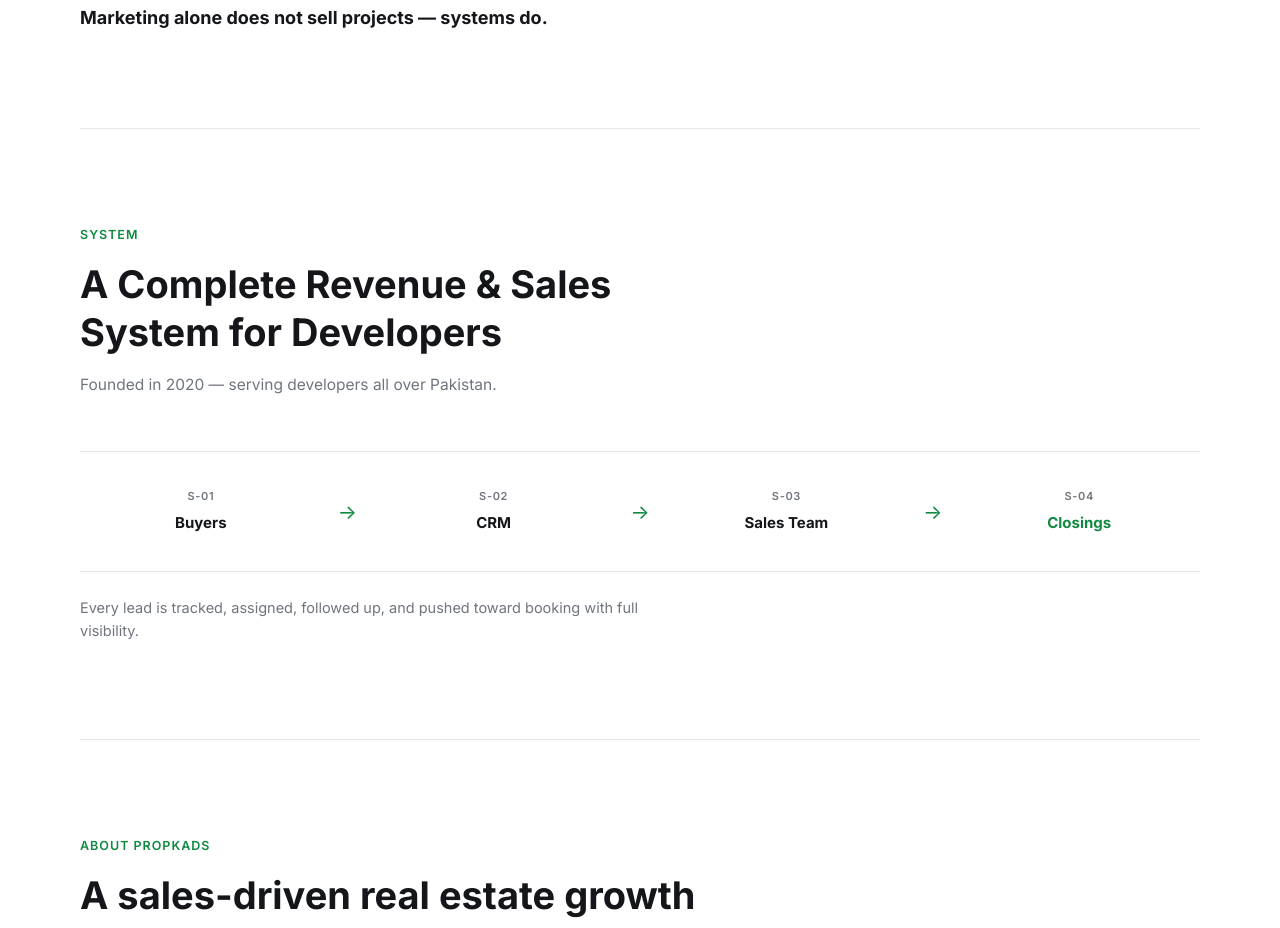
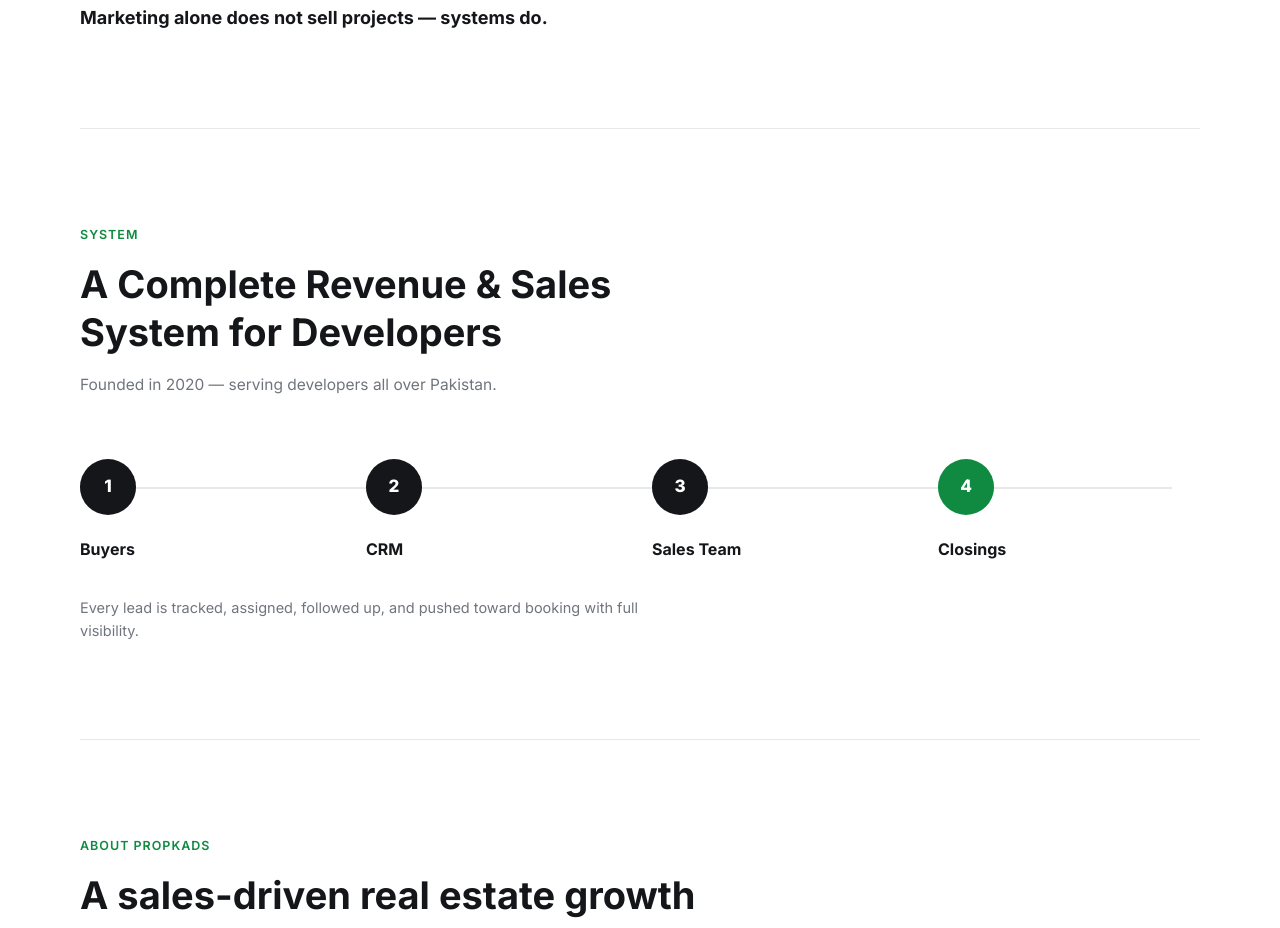
Before and after one commit to khurram7jc/propkads-website, a Next.js app: page / in a window 1280 px wide. Shown: the part 1540-2468 px from the top of the page. Built offline with nearby package versions, Linux system fonts and the light colour scheme; no server answers; the database is empty.

Commit message:
Redesign System Flow with connected timeline style (matches How It Works)

```diff
--- a/app/globals.css
+++ b/app/globals.css
@@ -147,15 +147,7 @@ input, select, textarea{font-family:inherit;}
 @media(max-width:760px){.twocol{grid-template-columns:1fr; gap:36px;}}
 
 /* ---------- SYSTEM FLOW ---------- */
-.flow{
-  margin-top:52px; display:flex; align-items:center; justify-content:space-between;
-  flex-wrap:wrap; gap:16px; padding:36px 0; border-top:1px solid var(--line); border-bottom:1px solid var(--line);
-}
-.flow-step{font-size:15px; font-weight:700; color:var(--ink); text-align:center; flex:1; min-width:120px;}
-.flow-step span{display:block; font-size:11px; font-weight:600; color:var(--slate); letter-spacing:.06em; margin-bottom:6px;}
-.flow-arrow{color:var(--green); font-size:20px; flex-shrink:0;}
 .flow-note{margin-top:24px; font-size:14.5px; color:var(--slate); max-width:560px;}
-@media(max-width:700px){.flow{flex-direction:column;} .flow-arrow{transform:rotate(90deg);}}
 
 /* ---------- ABOUT ---------- */
 .about-v2-intro{margin-top:20px; max-width:820px; display:flex; flex-direction:column; gap:14px;}
--- a/app/page.js
+++ b/app/page.js
@@ -3,6 +3,7 @@ import { useEffect, useState } from 'react';
 import Header from '@/components/Header';
 import Hero from '@/components/Hero';
 import Positioning from '@/components/Positioning';
+import SystemFlow from '@/components/SystemFlow';
 import Services from '@/components/Services';
 import About from '@/components/About';
 import HowItWorks from '@/components/HowItWorks';
@@ -13,6 +14,14 @@ import FAQ from '@/components/FAQ';
 import Footer from '@/components/Footer';
 
 const DEFAULT_CONTENT = {
+  system_eyebrow: 'System',
+  system_heading: 'A Complete Revenue & Sales System for Developers',
+  system_intro: 'Founded in 2020 — serving developers all over Pakistan.',
+  system_step_1: 'Buyers',
+  system_step_2: 'CRM',
+  system_step_3: 'Sales Team',
+  system_step_4: 'Closings',
+  system_note: 'Every lead is tracked, assigned, followed up, and pushed toward booking with full visibility.',
   pos_eyebrow: 'Positioning',
   pos_heading: 'Built for Real Estate Developers — Designed for Closings',
   pos_intro: 'Propkads is not a traditional marketing agency. We build and operate a sales-focused revenue system that connects buyer acquisition, CRM control, and sales team accountability.',
@@ -187,21 +196,7 @@ export default function Home() {
       <Positioning c={c} />
 
       {/* SYSTEM FLOW */}
-      <section className="section container" id="system-flow">
-        <div className="section-tag">System</div>
-        <h2>A Complete Revenue &amp; Sales System for Developers</h2>
-        <p className="section-intro">Founded in 2020 — serving developers all over Pakistan.</p>
-        <div className="flow">
-          <div className="flow-step"><span>S-01</span>Buyers</div>
-          <div className="flow-arrow">→</div>
-          <div className="flow-step"><span>S-02</span>CRM</div>
-          <div className="flow-arrow">→</div>
-          <div className="flow-step"><span>S-03</span>Sales Team</div>
-          <div className="flow-arrow">→</div>
-          <div className="flow-step" style={{ color: 'var(--green)' }}><span>S-04</span>Closings</div>
-        </div>
-        <p className="flow-note">Every lead is tracked, assigned, followed up, and pushed toward booking with full visibility.</p>
-      </section>
+      <SystemFlow c={c} />
 
       {/* ABOUT */}
       <About c={c} />
--- /dev/null
+++ b/components/SystemFlow.js
@@ -0,0 +1,30 @@
+export default function SystemFlow({ c }) {
+  const steps = [
+    { title: c.system_step_1 || 'Buyers' },
+    { title: c.system_step_2 || 'CRM' },
+    { title: c.system_step_3 || 'Sales Team' },
+    { title: c.system_step_4 || 'Closings' },
+  ];
+
+  return (
+    <section className="section container" id="system-flow">
+      <div className="section-tag">{c.system_eyebrow || 'System'}</div>
+      <h2>{c.system_heading || 'A Complete Revenue & Sales System for Developers'}</h2>
+      <p className="section-intro">{c.system_intro || 'Founded in 2020 — serving developers all over Pakistan.'}</p>
+
+      <div className="process-v2-wrap">
+        <div className="process-v2-line"></div>
+        <div className="process-v2-steps">
+          {steps.map((step, i) => (
+            <div className="process-v2-step" key={i}>
+              <div className={`process-v2-circle ${i === steps.length - 1 ? 'is-last' : ''}`}>{i + 1}</div>
+              <h3>{step.title}</h3>
+            </div>
+          ))}
+        </div>
+      </div>
+
+      <p className="flow-note">{c.system_note || 'Every lead is tracked, assigned, followed up, and pushed toward booking with full visibility.'}</p>
+    </section>
+  );
+}
```
